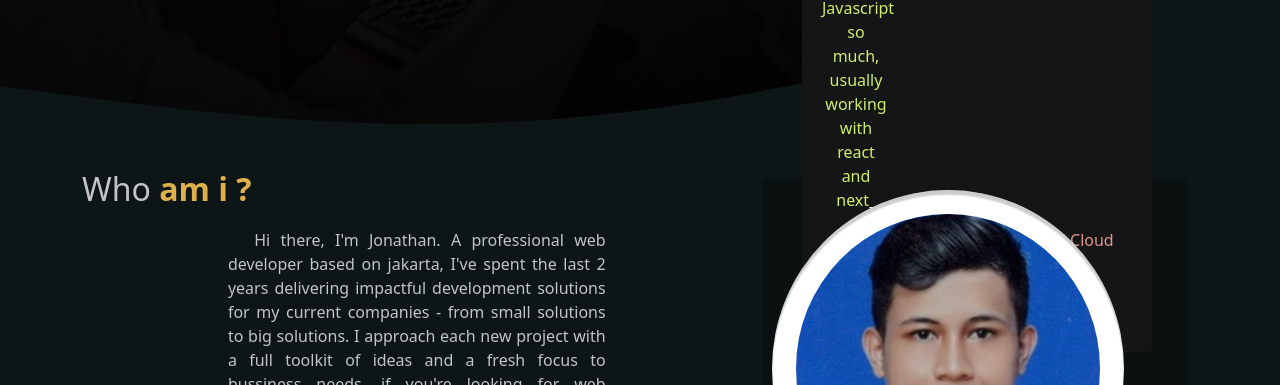
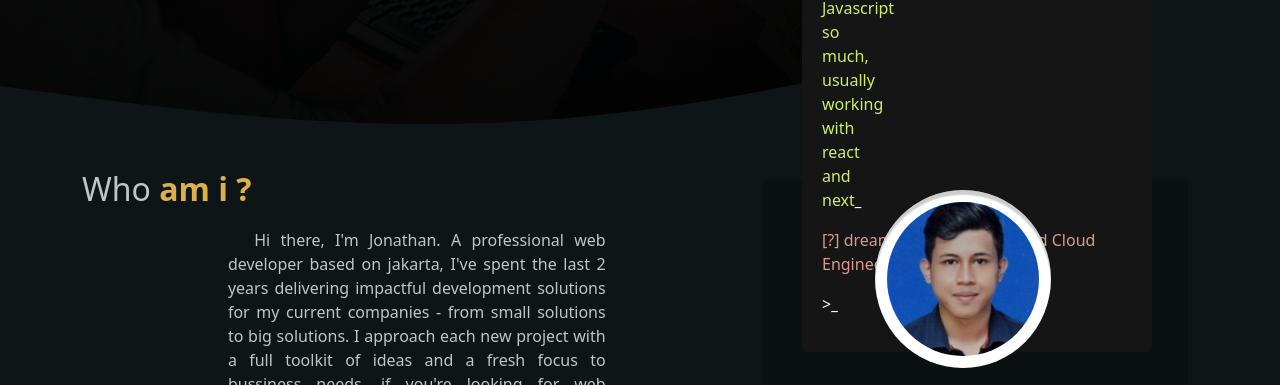
Before and after one commit to RoniEkaSetiawan99/final-assigment, a plain HTML site: page index.html in a window 1280 px wide. Shown: the part 655-1040 px from the top of the page. Drawn offline with nearby package versions, Linux system fonts and the light colour scheme; a web font is replaced by a local one.

Commit message:
adjusting aside

```diff
--- a/assets/css/app.css
+++ b/assets/css/app.css
@@ -170,7 +170,7 @@ aside {
 }
 
 aside {
-    display: flex;
+    display: flex !important;
     flex-direction: column;
     align-items: center;
     background-color: #0b1011;
@@ -204,50 +204,11 @@ article>p {
 
 figure {
     display: block;
-    width: 400px;
+    width: 200px;
     margin: 100px auto;
     top: 25%;
     left: 50%;
     margin: 0 0 0 -200px;
-}
-
-figure:before {
-    content: "";
-    display: block;
-    width: 132%;
-    height: 132%;
-    top: -16%;
-    left: -16%;
-    background-color: #f8f8f8;
-    z-index: -1;
-    box-shadow:
-        inset 0px 10px .5em rgba(0, 0, 0, .25),
-        inset .1em 0px .1em rgba(0, 0, 0, .1),
-        inset -0.1em 0px .1em rgba(0, 0, 0, .05),
-        0 .3em .2em #fff;
-    background-image: -moz-radial-gradient(50% 50%, circle farthest-corner, #ffffff, #f8f8f8 100%);
-    background-image: -webkit-radial-gradient(50% 50%, circle farthest-corner, #ffffff, #f8f8f8 100%);
-    background-image: -o-radial-gradient(50% 50%, circle farthest-corner, #ffffff, #f8f8f8 100%);
-    background-image: -ms-radial-gradient(50% 50%, circle farthest-corner, #ffffff, #f8f8f8 100%);
-    background-image: radial-gradient(50% 50%, circle farthest-corner, #ffffff, #f8f8f8 100%)
-}
-
-figure:after {
-    content: "";
-    display: block;
-    width: 145%;
-    height: 145%;
-    top: -22.5%;
-    left: -22.5%;
-    background: #f8f8f8;
-    z-index: -2;
-    box-shadow:
-        0px 1em 2em -1em rgba(0, 0, 0, .4),
-        0px 2em 2em -1em rgba(0, 0, 0, .3),
-        0px 3em 2em -1em rgba(0, 0, 0, .2),
-        0px 4em 1.5em -1em rgba(0, 0, 0, .15),
-        0px 2em 4em .5em rgba(0, 0, 0, .1),
-        inset 0 .2em .1em #fff;
 }
 
 figure>img {
--- a/assets/css/terminal.css
+++ b/assets/css/terminal.css
@@ -53,6 +53,7 @@
     padding: 20px;
     border-bottom-left-radius: 5px;
     border-bottom-right-radius: 5px;
+    text-align: start;
 }
 
 .terminal > p {
--- a/index.html
+++ b/index.html
@@ -145,9 +145,14 @@
                 <figure>
                     <img src="/assets/images/me.jpg" />
                 </figure>
-                <h2>Biodata</h2>
-                <p>Nama: John Doe</p>
-                <p>Umur: 30 tahun</p>
+                <h2>Roni Eka Setiawan</h2>
+                <p class="mt-3 w-50 mx-auto fw-lighter fst-italic" style="text-align: justify;">
+                    " Passionate web engineer with a love for <span class="highlightText">coffee</span>, embracing the
+                    joys of being a <span class="highlightText">husband</span> and a proud
+                    father to a <span class="highlightText">delightful daughter</span>. Dedicated to creating seamless
+                    digital experiences with <span class="highlightText">creativity
+                        and expertise</span>. "
+                </p>
             </aside>
         </div>
     </main>
```
